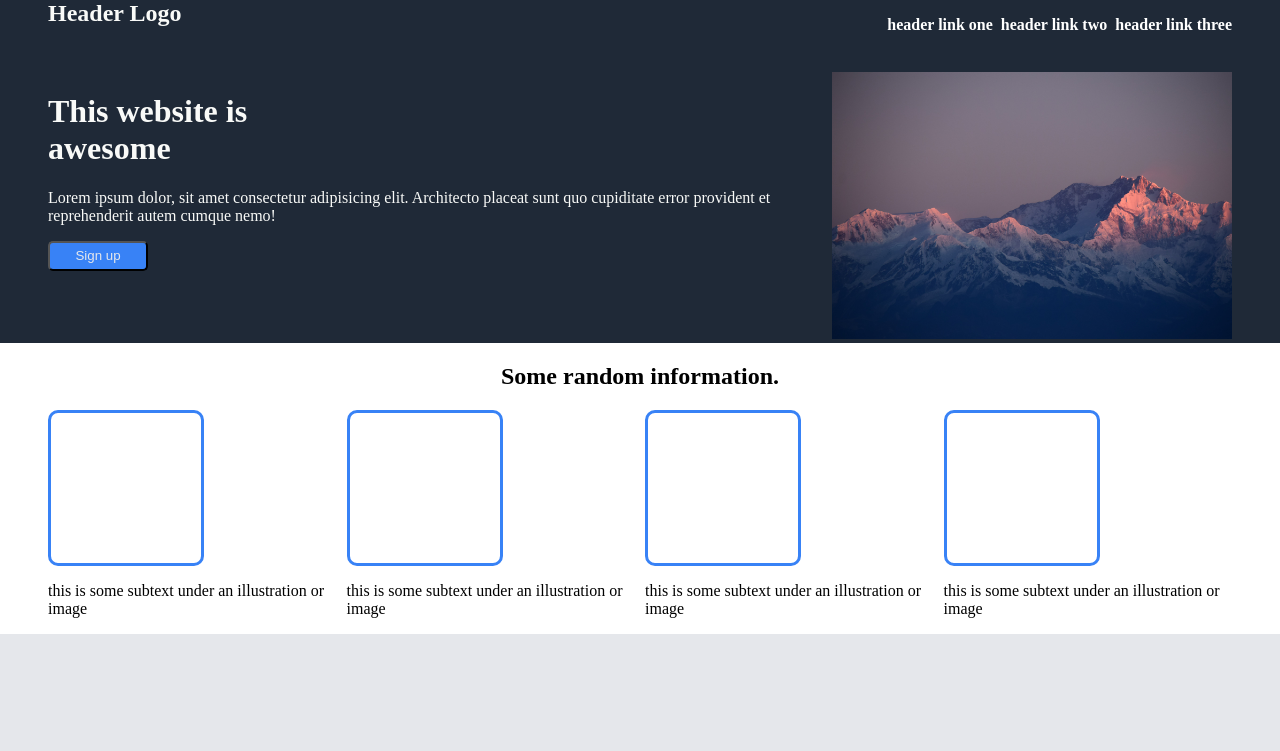
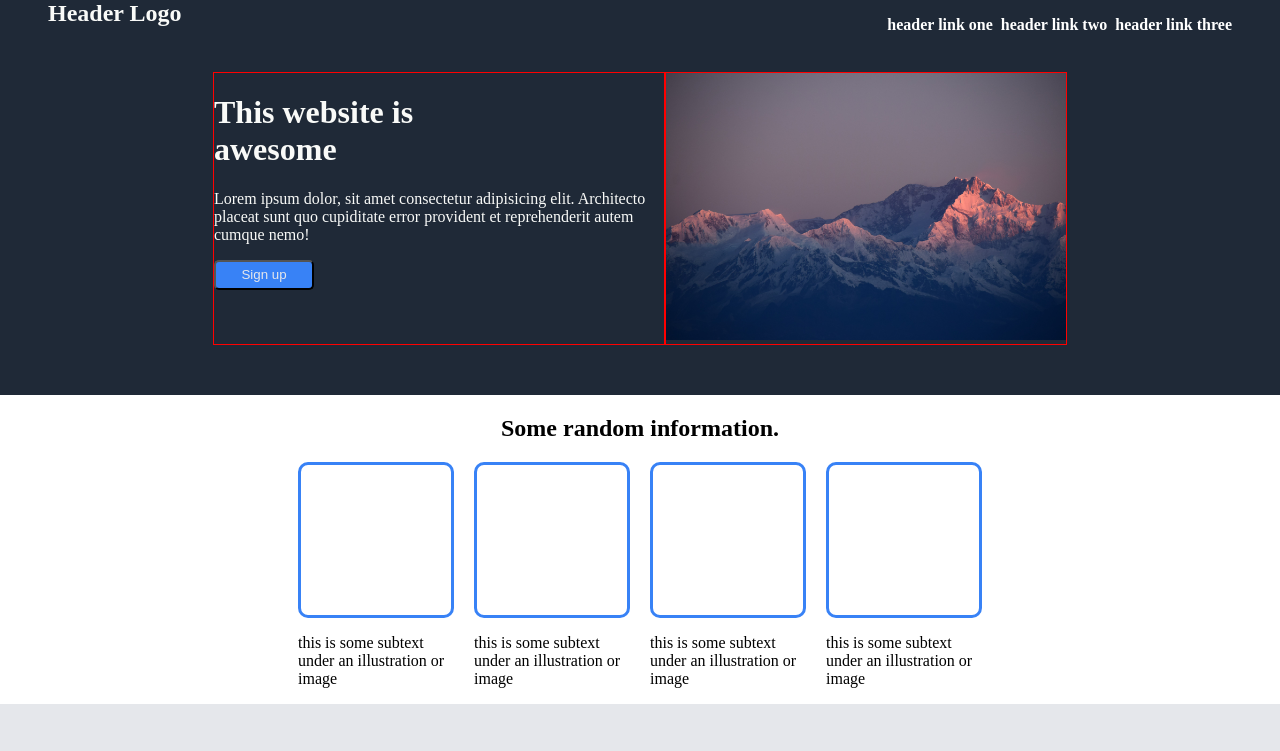
Before and after one commit to Davecarranza/landing-page, a plain HTML site: page index.html in a window 1280 px wide. Shown: the top 751 px of the page. Drawn offline with Linux system fonts and the light colour scheme.

Commit message:
Edited style.css and hero div

```diff
--- a/style.css
+++ b/style.css
@@ -36,11 +36,20 @@ ul  {
 
 .hero {
     display: flex;
-
+    justify-content: center;
     padding: 0 48px;
     background-color: #1F2937;
     color: #F9FAF8;
+    padding-bottom: 50px;
 
+}
+
+.left-side, .right-side {
+    border: 1px solid red;
+}
+
+.left-side {
+    width: 450px;
 }
 
 img {
@@ -52,8 +61,9 @@ img {
     display: flex;
 
     padding: 0 48px;
-    justify-content: space-evenly;
-    gap: 10px;
+    justify-content: center;
+    gap: 20px;
+
 }
 
 .box {
@@ -64,9 +74,15 @@ img {
     border-radius: 10px;
 }
 
+
+
 .boxx {
     display: flex;
     flex-direction: column;
+}
+
+.boxx p {
+    width: 150px;
 }
 
 .info h2 {
@@ -108,7 +124,8 @@ img {
     gap: 10px;
     background-color: #3882F6;
     height: 100px;
-    width: 700px;
+    /* width: 700px; */
+    width: 70%;
     border-radius: 10px;
     color: #E5E7EB;
 
```
